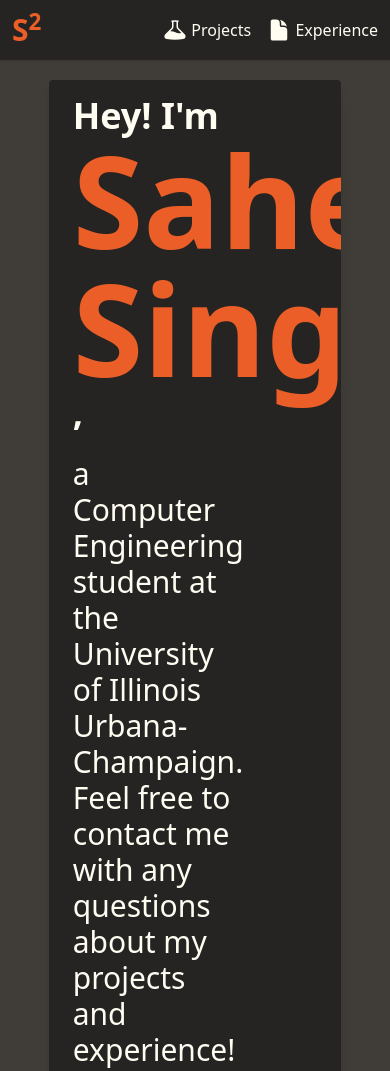
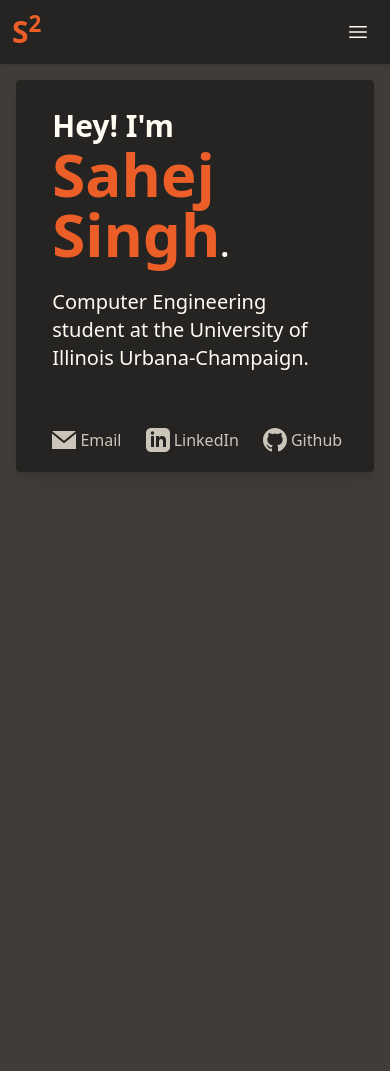
Before and after one commit to stsingh/portfolio, a Gatsby site: page / in a window 390 px wide. Shown: the top 1071 px of the page. After the commit the page ends 844 px from the top, so only its background shows below. Built offline with nearby package versions, Linux system fonts and the light colour scheme; Gatsby itself is replaced by a stand-in of ours.

Commit message:
linkedin type

```diff
--- a/src/components/navbar.tsx
+++ b/src/components/navbar.tsx
@@ -9,12 +9,19 @@ const Navbar = () => {
                     <Link to="/" className="text-3xl font-bold">
                         S<sup>2</sup>
                     </Link>
+                    <button data-collapse-toggle="navbar-default" type="button" className="text-white hover:text-flame inline-flex items-center p-2 w-10 h-10 justify-center text-sm text-gray-500 rounded-lg" id="menu-button" aria-expanded="true" aria-haspopup="true">
+                        <span className="sr-only">Open main menu</span>
+                        <svg xmlns="http://www.w3.org/2000/svg" fill="none" viewBox="0 0 24 24" strokeWidth={1.5} stroke="currentColor" className="h-6 w-6 cursor-pointer md:hidden block">
+                            <path strokeLinecap="round" strokeLinejoin="round" d="M3.75 6.75h16.5M3.75 12h16.5m-16.5 5.25h16.5" />
+                        </svg>
+                    </button>
+
+                    <div className='hidden w-full md:block md:w-auto' id="navbar-default">
                         <ul className="text-white flex">
                             <li className='mr-4 flex hover:text-flame'>
                                 <svg xmlns="http://www.w3.org/2000/svg" viewBox="0 0 24 24" fill="currentColor" className="w-6 h-6">
                                     <path fillRule="evenodd" d="M10.5 3.798v5.02a3 3 0 0 1-.879 2.121l-2.377 2.377a9.845 9.845 0 0 1 5.091 1.013 8.315 8.315 0 0 0 5.713.636l.285-.071-3.954-3.955a3 3 0 0 1-.879-2.121v-5.02a23.614 23.614 0 0 0-3 0Zm4.5.138a.75.75 0 0 0 .093-1.495A24.837 24.837 0 0 0 12 2.25a25.048 25.048 0 0 0-3.093.191A.75.75 0 0 0 9 3.936v4.882a1.5 1.5 0 0 1-.44 1.06l-6.293 6.294c-1.62 1.621-.903 4.475 1.471 4.88 2.686.46 5.447.698 8.262.698 2.816 0 5.576-.239 8.262-.697 2.373-.406 3.092-3.26 1.47-4.881L15.44 9.879A1.5 1.5 0 0 1 15 8.818V3.936Z" clipRule="evenodd" />
                                 </svg>
-
                                 <Link to="/projects">&nbsp;Projects</Link>
                             </li>
                             <li className='hover:text-flame flex'>
@@ -22,10 +29,10 @@ const Navbar = () => {
                                     <path d="M5.625 1.5c-1.036 0-1.875.84-1.875 1.875v17.25c0 1.035.84 1.875 1.875 1.875h12.75c1.035 0 1.875-.84 1.875-1.875V12.75A3.75 3.75 0 0 0 16.5 9h-1.875a1.875 1.875 0 0 1-1.875-1.875V5.25A3.75 3.75 0 0 0 9 1.5H5.625Z" />
                                     <path d="M12.971 1.816A5.23 5.23 0 0 1 14.25 5.25v1.875c0 .207.168.375.375.375H16.5a5.23 5.23 0 0 1 3.434 1.279 9.768 9.768 0 0 0-6.963-6.963Z" />
                                 </svg>
-
                                 <Link to="/experience">&nbsp;Experience</Link>
                             </li>
                         </ul>
+                    </div>
                 </div>
             </nav>
         </header>
--- a/src/pages/index.tsx
+++ b/src/pages/index.tsx
@@ -7,14 +7,14 @@ const IndexPage = () => {
   return (
     <main className='flex justify-center'>
       <Navbar/>
-      <div className="w-3/4 mt-20 rounded text-white bg-black overflow-hidden shadow-lg">
+      <div className="w-11/12 md:w-3/4 mt-20 rounded p-3 md:p-6 text-white bg-black overflow-hidden shadow-lg">
         <div className="px-6 py-4">
-          <div className="font-bold text-4xl mb-2 text-white">Hey! I'm <br/><span className='text-flame text-9xl'>Sahej Singh</span> ,</div>
-          <p className="w-2/3 text-gray-700 text-3xl my-6">
-            a Computer Engineering student at the University of Illinois Urbana-Champaign. Feel free to contact me with any questions about my projects and experience!
+          <div className="font-bold text-3xl md:text-4xl mb-2 text-white">Hey! I'm <br/><span className='text-flame text-6xl md:text-9xl'>Sahej Singh</span>.</div>
+          <p className="text-gray-700 text-xl md:text-3xl my-6">
+            Computer Engineering student at the University of Illinois Urbana-Champaign.
           </p>
         </div>
-        <div className="flex space-x-6 px-6 pt-4 pb-2 text-gray">
+        <div className="flex space-x-6 px-6 pt-4 pb-2  text-gray">
           <a href='mailto: sahejts@illinois.edu'>
             <button className='flex inline-block hover:text-flame fill-gray hover:fill-flame'>
               <svg xmlns="http://www.w3.org/2000/svg" width="24" height="24" viewBox="0 0 24 24"><path d="M12 12.713l-11.985-9.713h23.97l-11.985 9.713zm0 2.574l-12-9.725v15.438h24v-15.438l-12 9.725z"/></svg>
--- a/src/pages/projects.tsx
+++ b/src/pages/projects.tsx
@@ -7,7 +7,7 @@ const ProjectsPage = () => {
     return (
         <main className='flex justify-center'>
             <Navbar/>
-            <div className="w-3/4 mt-20 rounded text-white bg-black overflow-hidden shadow-lg">
+            <div className="w-11/12 md:w-3/4 mt-20 rounded text-white bg-black overflow-hidden shadow-lg">
                 <div className="px-6 py-4">
                     <div className="font-bold text-4xl mb-2 text-white">Projects</div>
                 </div>
```
Lines whose indentation alone changed are shown as unchanged.
